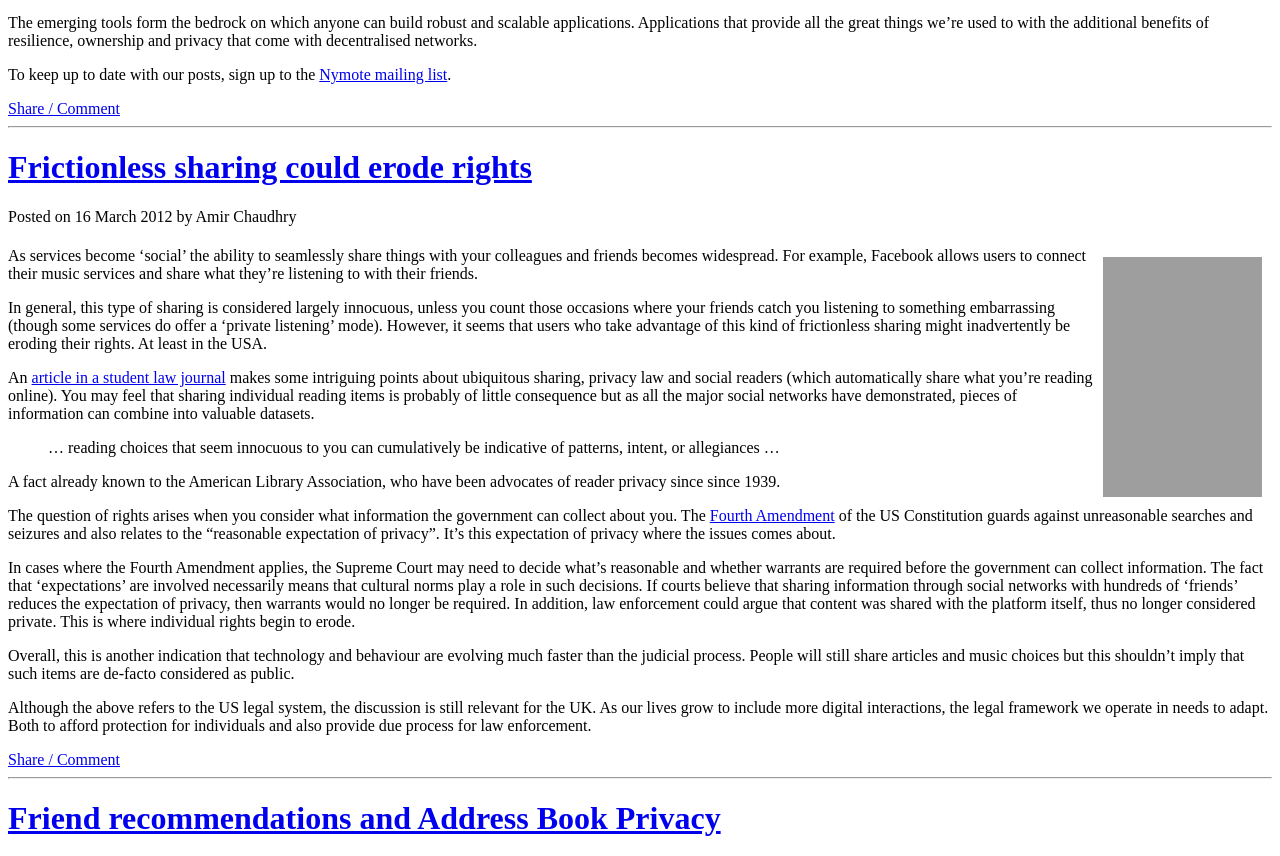
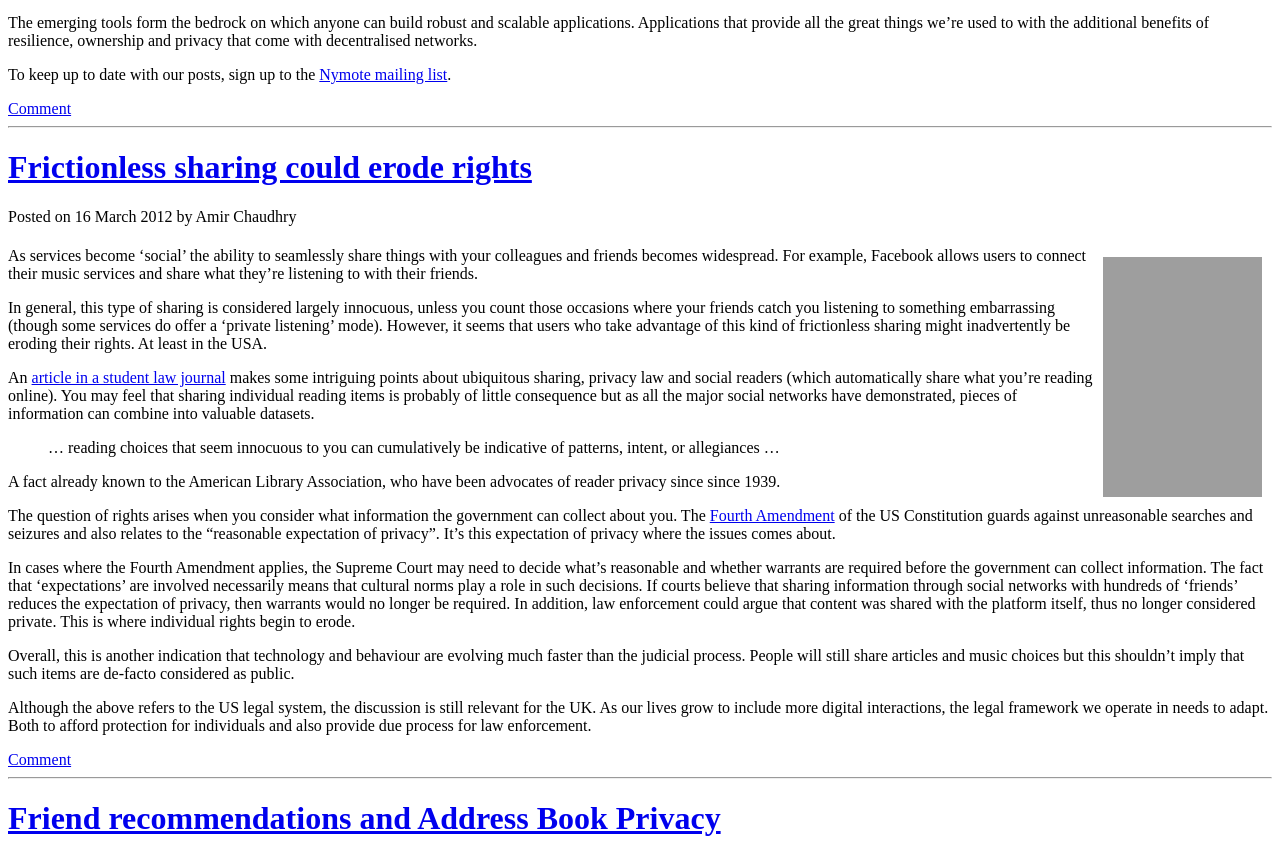
Before and after one commit to nymote/nymote.github.io, a Jekyll site: the page built from blog/index.html, in a window 1280 px wide and 1400 px high, scrolled down 1519 px. Shown: the part 160-1016 px from the top of the window. Built offline with Jekyll 4.4.1, drawn with Linux system fonts in a browser that asks for light colours; nearby versions of some CDN libraries; library files that are not in the unit come from our copies; comment, search, counter and statistics services are not loaded; some of the changed text lies outside the part shown; grey boxes are pictures that could not be loaded.

Commit message:
hide ref to share
because we don't have any yet

```diff
--- a/blog/index.html
+++ b/blog/index.html
@@ -51,7 +51,7 @@ navweight: 3
               <div class="title-page">
                 <h4 class="title-description"></h4>
                 {{ post.content }}
-                <a href="{{ BASE_PATH }}{{ post.url }}/#share-comment">Share / Comment</a>
+                <a href="{{ BASE_PATH }}{{ post.url }}/#share-comment"><!-- Share / -->Comment</a>
               </div>
               <hr>
             </div>
```
